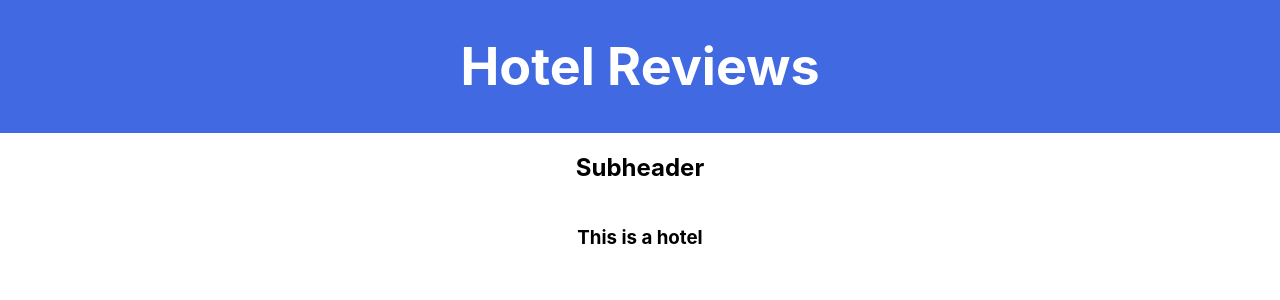
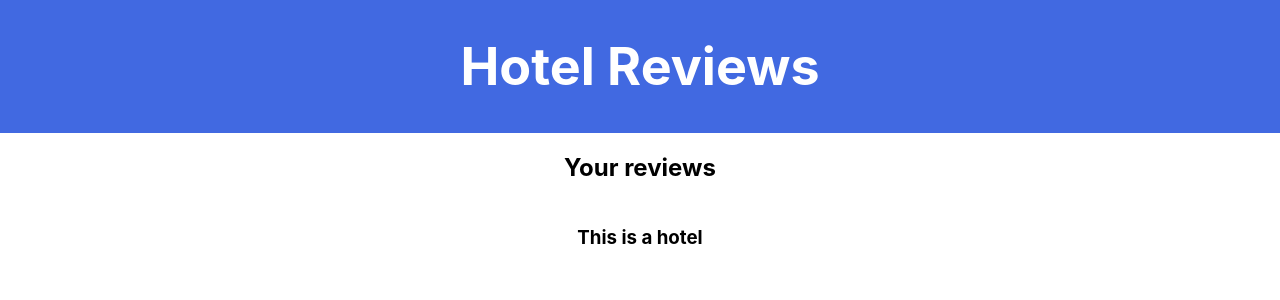
Before and after one commit to Angelica137/hotel-reviews, a React (Create React App) app: page / in a window 1280 px wide. Shown: the top 300 px of the page. Built offline with nearby package versions, Linux system fonts and the light colour scheme.

Commit message:
add title component to subheader

```diff
--- a/src/components/Header/Subheader.js
+++ b/src/components/Header/Subheader.js
@@ -23,7 +23,7 @@ export const Title = styled.h2`
 
 const Subheader = ({ goBack, title, openForm = false }) => (
   <subHeaderWrapper>
-    <h2>Subheader</h2>
+    <Title>{title}</Title>
   </subHeaderWrapper>
 );
 
```
